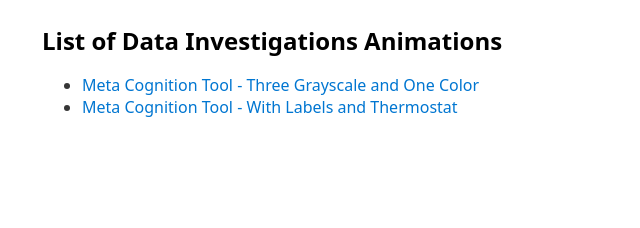
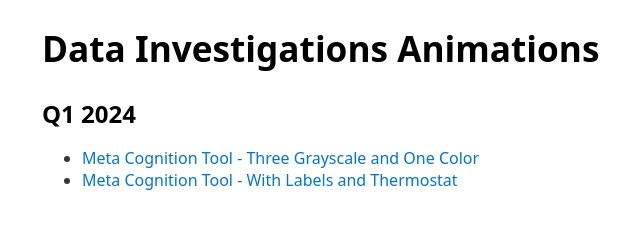
Before and after one commit to emDIDs/data-investigations, a plain HTML site: page index.html in a window 1280 px wide. Shown: the whole page, without its empty margins (198-838 px from the left). Drawn offline with nearby package versions, Linux system fonts and the light colour scheme.

Commit message:
Reformats to make it pretty

```diff
--- a/index.html
+++ b/index.html
@@ -7,7 +7,8 @@
             href="https://cdn.jsdelivr.net/npm/water.css@2/out/water.css" />
     </head>
     <body>
-        <h2>List of Data Investigations Animations</h2>
+        <h1>Data Investigations Animations</h1>
+        <h2>Q1 2024</h2>
         <ul>
             <li>
                 <a href="./MetaCognitionToolv0.html">
```
